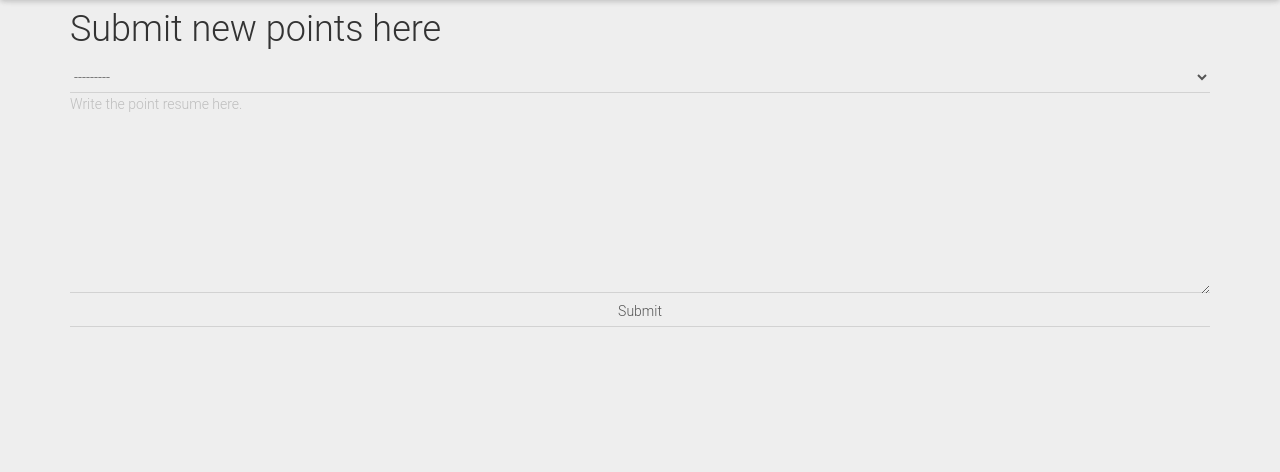
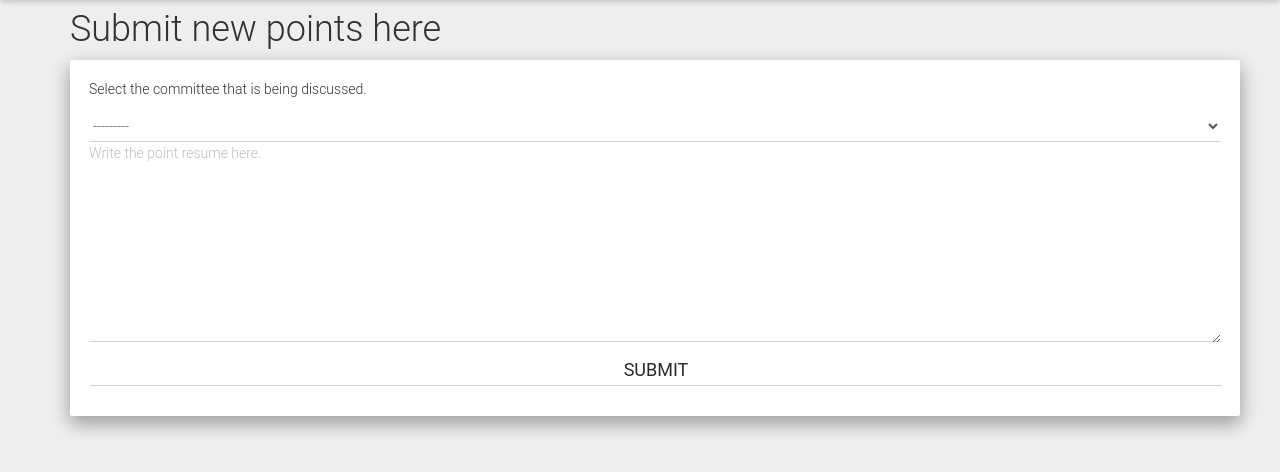
Before and after one commit to wolfskaempf/ga_statistics, a Django app: page /submit/ in a window 1280 px wide. Shown: the part 60-532 px from the top of the page. Run offline with Django 3.2, Linux system fonts and the light colour scheme; a user stored in the database is signed in; data comes from the database, SQL or seed files in the repository; parts of the project's set-up code (start-up, migrations or seed data) failed here and were passed over; some libraries are stand-ins or nearby versions.

Commit message:
submit form clarifications

```diff
--- a/static/templates/submit.html
+++ b/static/templates/submit.html
@@ -31,11 +31,17 @@ Submit
   <div class="form-horizontal">
 
   </div>
-  <form method="POST" action="" class="form-horizontal"> {% csrf_token %}
-  	{{ form.committee|add_class:"form-control" }}
-    {{ form.pointResume|add_class:"form-control"|attr:"placeholder:Write the point resume here." }}
-  	<input type="submit" class="form-control">
-  </form>
+  <div class="container well">
+    <form method="POST" action="" class="form-horizontal"> {% csrf_token %}
+    	<p>
+    	  Select the committee that is being discussed.
+    	</p>
+      {{ form.committee|add_class:"form-control" }}
+      {{ form.pointResume|add_class:"form-control"|attr:"placeholder:Write the point resume here." }}
+    	<input type="submit" class="form-control btn btn-lg btn-material-light-blue-800">
+    </form>
+  </div>
+
 </div>
 
 {% endblock %}
```
